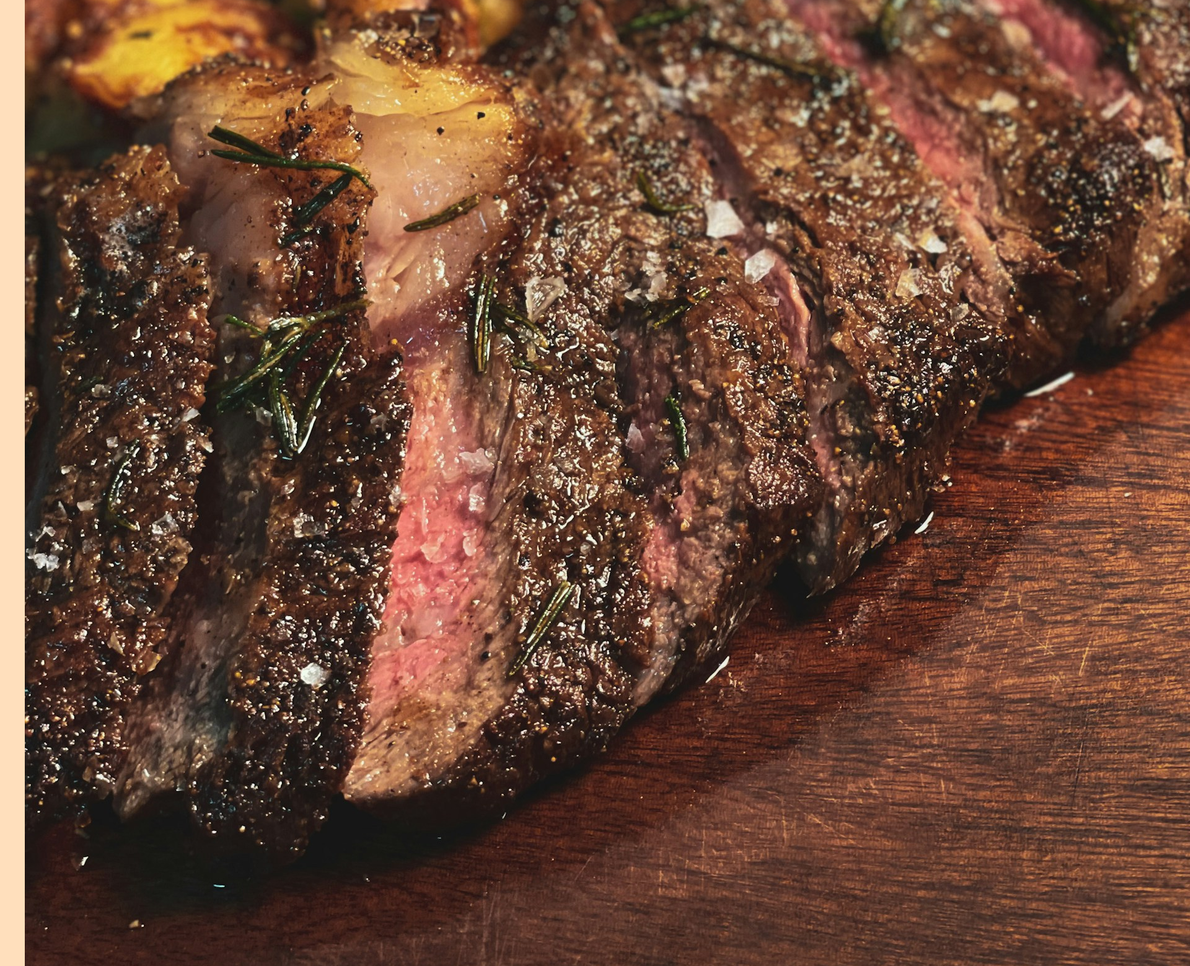
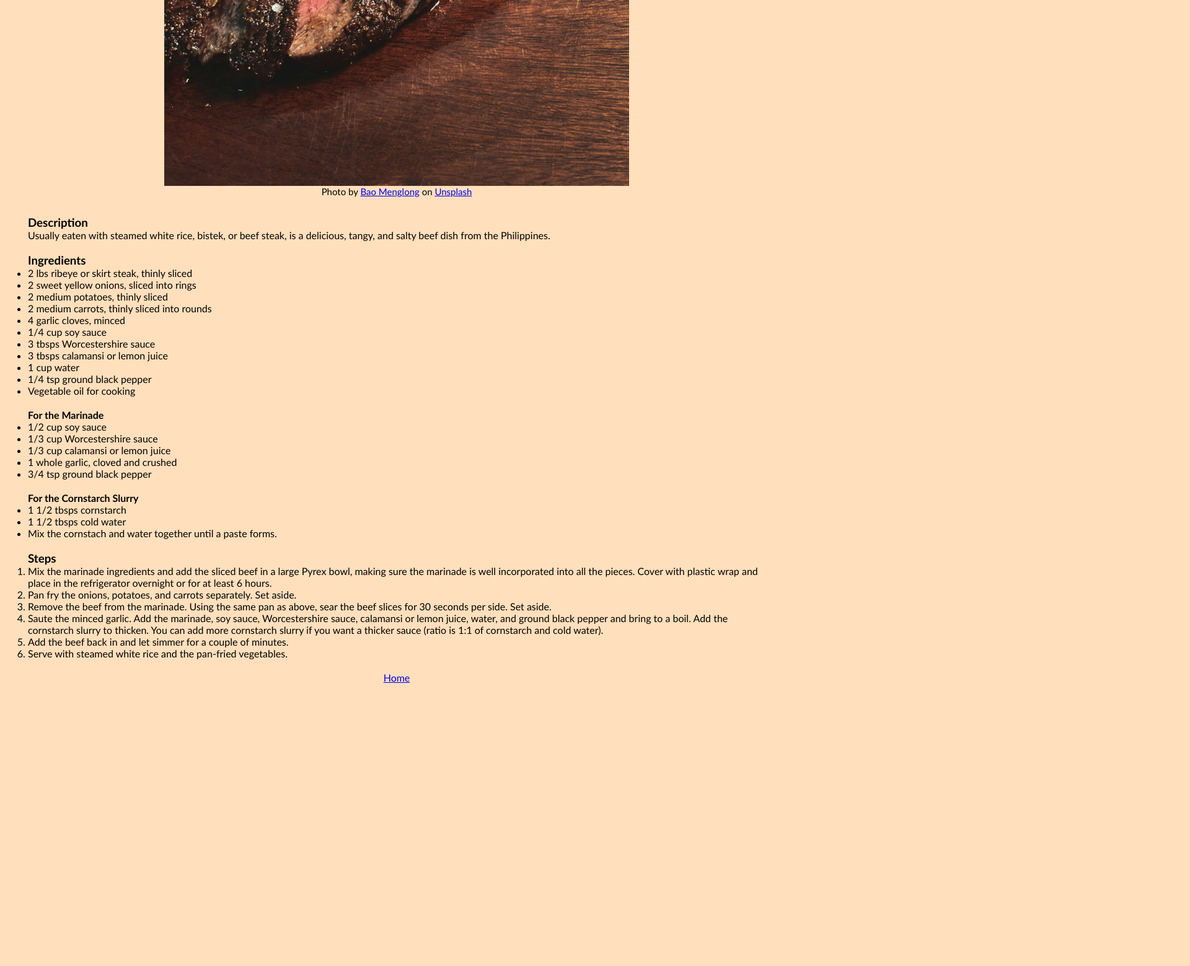
Before and after one commit to novshiel/odin-recipes, a plain HTML site: page recipes/bistek.html in a window 1280 px wide. Shown: the part 814-2373 px from the top of the page at 62% size, 1920 px wide, since content can reach past the window. After the commit the page ends 1962 px from the top, so only its background shows below. Drawn offline with Linux system fonts and the light colour scheme.

Commit message:
Update image size, figure caption size, centering, padding, and margins

```diff
--- a/recipes/bistek.html
+++ b/recipes/bistek.html
@@ -10,17 +10,20 @@
 <body>
   <h1>Bistek Recipe</h1>
     <figure>
-      <img src="../images/steak-slices.jpg" alt="steak slices with side of potatoes">
-      <figcaption>Photo by <a href="https://unsplash.com/@__menglong?utm_content=creditCopyText&utm_medium=referral&utm_source=unsplash">Bao Menglong</a> on <a href="https://unsplash.com/photos/grilled-meat-on-brown-wooden-table-CHMWtkAP0Ec?utm_content=creditCopyText&utm_medium=referral&utm_source=unsplash">Unsplash</a>
+      <img src="../images/steak-slices.jpg" class="image-recipe" alt="steak slices with side of potatoes">
+      <figcaption class="image-caption">Photo by <a href="https://unsplash.com/@__menglong?utm_content=creditCopyText&utm_medium=referral&utm_source=unsplash">Bao Menglong</a> on <a href="https://unsplash.com/photos/grilled-meat-on-brown-wooden-table-CHMWtkAP0Ec?utm_content=creditCopyText&utm_medium=referral&utm_source=unsplash">Unsplash</a>
       </a>
       </a>
       </figcaption>
     </figure>
 
-    <h3>Description</h3>
+    <div class="recipe-box">
+      <h3>Description</h3>
       <p>Usually eaten with steamed white rice, bistek, or beef steak, is a delicious, tangy, and salty beef dish from the Philippines.</p>
+    </div>
 
-    <h3>Ingredients</h3>
+    <div class="recipe-box">
+      <h3>Ingredients</h3>
       <ul>
         <li>2 lbs ribeye or skirt steak, thinly sliced</li>
         <li>2 sweet yellow onions, sliced into rings</li>
@@ -34,7 +37,9 @@
         <li>1/4 tsp ground black pepper</li>
         <li>Vegetable oil for cooking</li>
       </ul>
+    </div>
 
+    <div class="recipe-box">
       <h4>For the Marinade</h4>
       <ul>
         <li>1/2 cup soy sauce</li>
@@ -43,15 +48,19 @@
         <li>1 whole garlic, cloved and crushed</li>
         <li>3/4 tsp ground black pepper</li>
       </ul>
+    </div>
 
+    <div class="recipe-box">
       <h4>For the Cornstarch Slurry</h4>
       <ul>
         <li>1 1/2 tbsps cornstarch</li>
         <li>1 1/2 tbsps cold water</li>
         <li>Mix the cornstach and water together until a paste forms.</li>
       </ul>
+    </div>
 
-    <h3>Steps</h3>
+    <div class="recipe-box">
+      <h3>Steps</h3>
       <ol>
         <li>Mix the marinade ingredients and add the sliced beef in a large Pyrex bowl, making sure the marinade is well incorporated into all the pieces. Cover with plastic wrap and place in the refrigerator overnight or for at least 6 hours.</li>
         <li>Pan fry the onions, potatoes, and carrots separately. Set aside.</li>
@@ -60,7 +69,8 @@
         <li>Add the beef back in and let simmer for a couple of minutes.</li>
         <li>Serve with steamed white rice and the pan-fried vegetables.</li>
       </ol>
+    </div>
 
-  <a href="../index.html">Home</a>
+  <a class="footer" href="../index.html">Home</a>
 </body>
 </html>
--- a/styles.css
+++ b/styles.css
@@ -12,9 +12,52 @@
 
 body {
   background-color: #FFDFBC;
-  margin: 40px;
+  margin: 45px;
 }
 
 h1 {
   text-align: center;
 }
+
+.recipe-menu {
+  display: flex;
+  flex-direction: column;
+  align-items: center;
+  padding: 30px;
+  border: 5px solid #306B34;
+  border-radius: 25px;
+}
+
+.recipe-list {
+  margin: 30px;
+}
+
+.recipe-item {
+  padding-bottom: 15px;
+}
+
+figure {
+  margin: 30px;
+}
+
+.image-recipe {
+  display: flex;
+  margin: auto;
+  width: 750px;
+  height: auto;
+}
+
+.image-caption {
+  text-align: center;
+  font-size: 15px;
+}
+
+.recipe-box {
+  margin-bottom: 20px;
+}
+
+.footer {
+  display: flex;
+  flex-direction: column;
+  align-items: center;
+}
```
Also changed, not shown: index.html (+8 -6 lines), recipes/chicken-inasal.html (+15 -3 lines), recipes/fruit-salad.html (+12 -6 lines).
